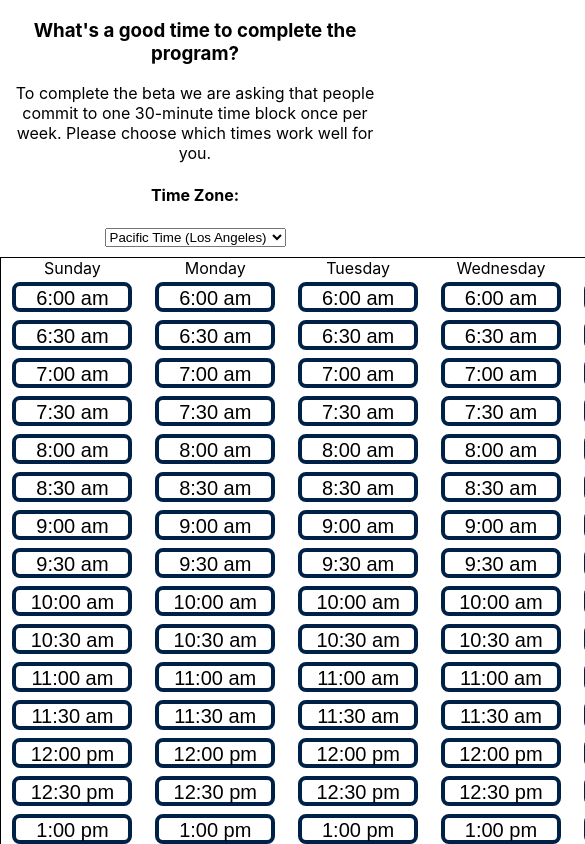
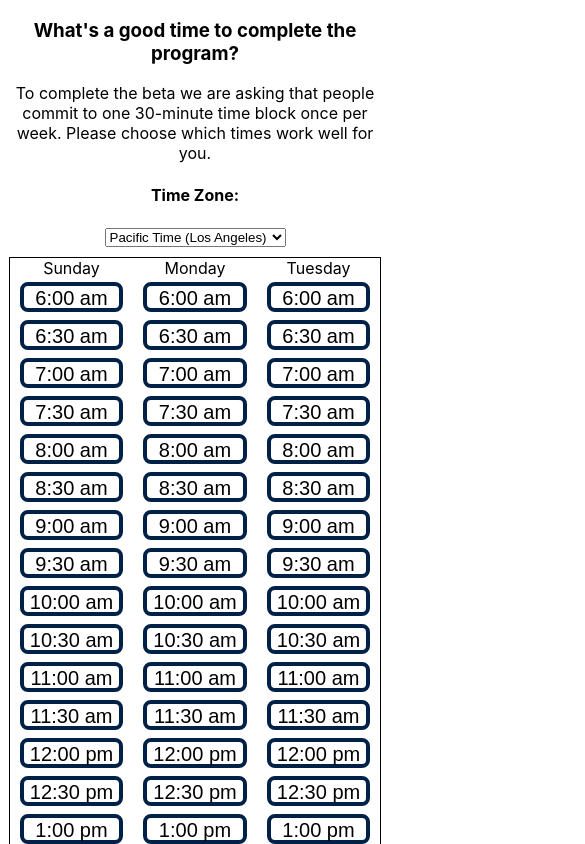
Before and after one commit to KimDuclos/flex-together, a React (Create React App) app: page /timePicker in a window 390 px wide. Shown: the top 844 px of the page, 585 px wide, since content can reach past the window. Built offline with nearby package versions, Linux system fonts and the light colour scheme.

Commit message:
time picker responsive to 800

```diff
--- a/src/frontend/components/timePicker.jsx
+++ b/src/frontend/components/timePicker.jsx
@@ -1,5 +1,6 @@
 import React from 'react';
 import TimeBlockDisplay from './timeBlockDisplay';
+import "./timePicker.scss";
 
 class TimePicker extends React.Component {
 	constructor() {
--- /dev/null
+++ b/src/frontend/components/timePicker.scss
@@ -0,0 +1,41 @@
+$break-800: 800px;
+
+// h3 {
+//   @media screen and (max-width: $break-800) {
+//     text-align: center;
+//     margin: 2% 0 0 0%;
+//   }
+// }
+
+// p {
+//   @media screen and (max-width: $break-800) {
+//     text-align: center;
+//     width: 70%;
+//     margin: 2% 0 0 26%;
+//   }
+// }
+
+// h4 {
+//   @media screen and (max-width: $break-800) {
+//     text-align: center;
+//     margin: 2% 0 0 18%;
+//   }
+// }
+
+// select {
+//   @media screen and (max-width: $break-800) {
+//     margin: 2% 0 0 19%;
+//   }
+// }
+
+.timePickerContainer {
+  @media screen and (max-width: $break-800) {
+    width: 95%;
+  }
+}
+
+.timeBlock {
+    @media screen and (max-width: $break-800) {
+        width: 100%;
+    }
+}
```
